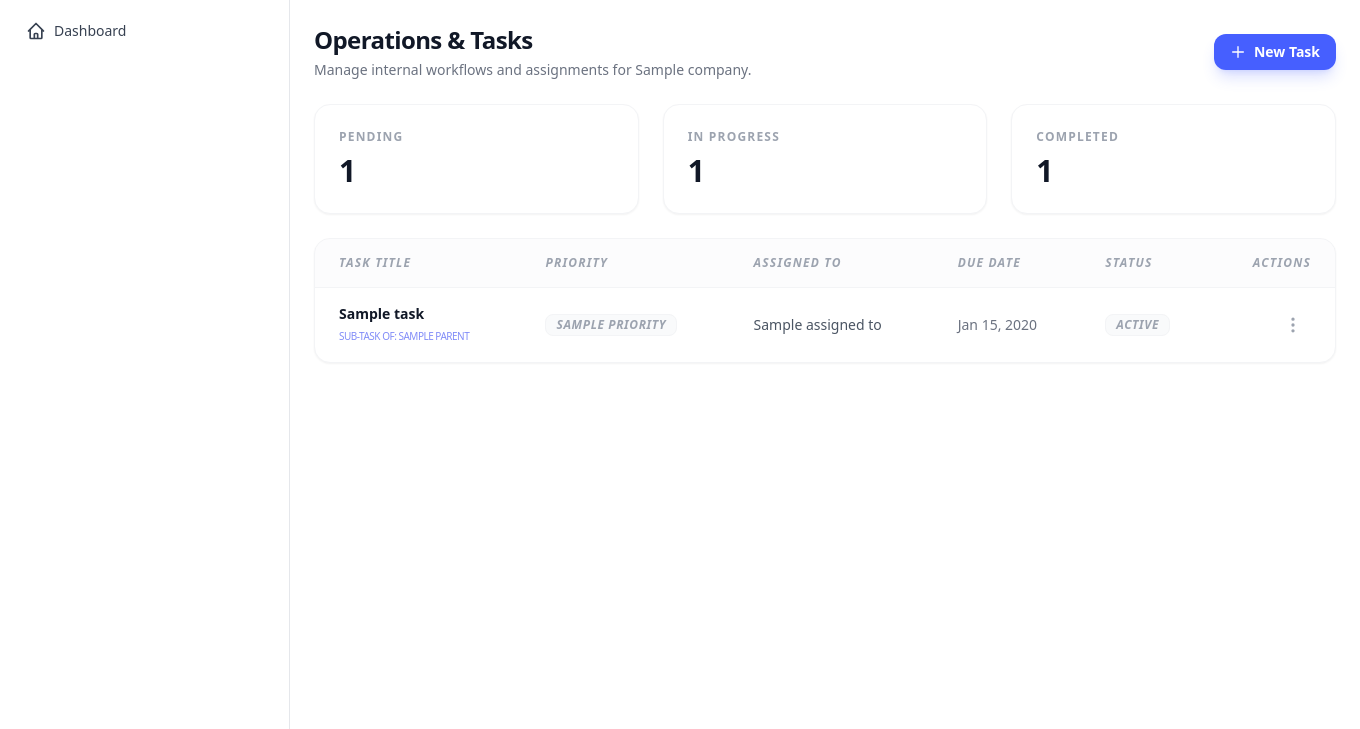
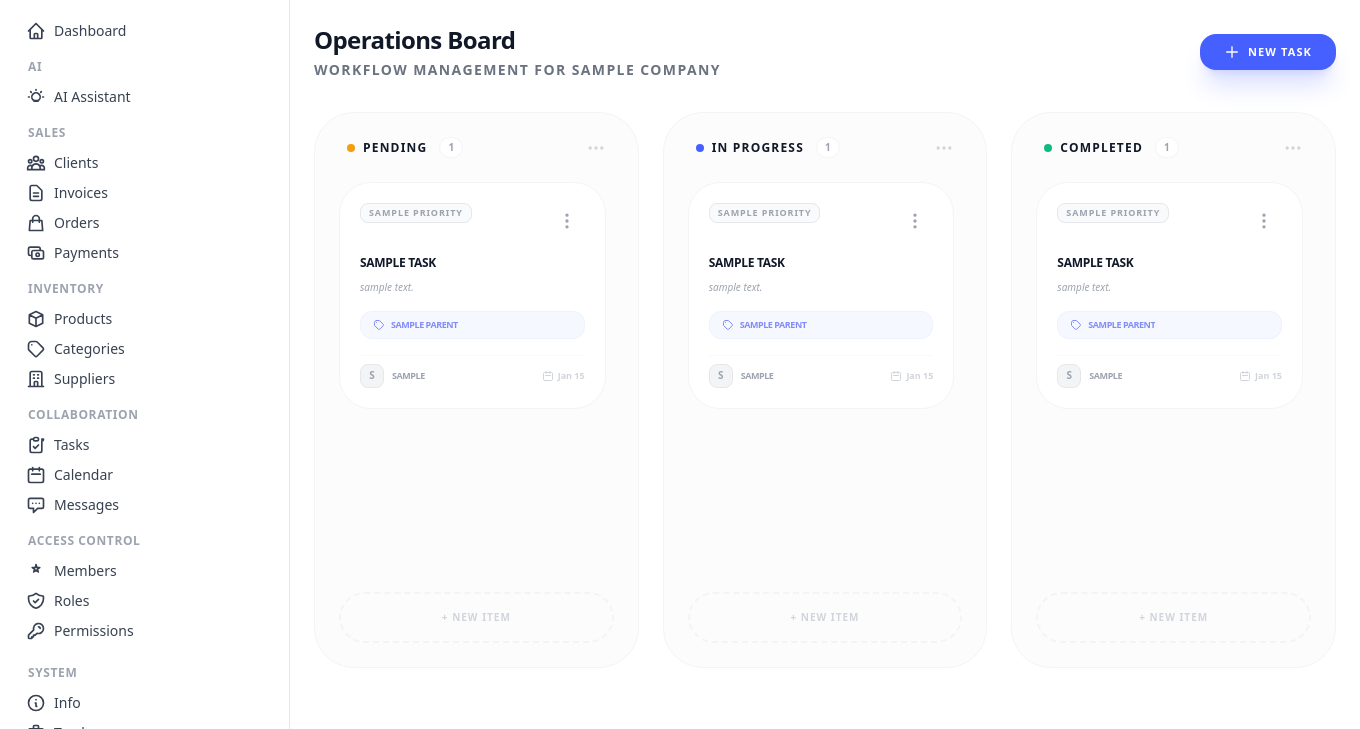
Before and after one commit to bahaztariq/OrbitErp, a Laravel app: template resources/views/tasks/index.blade.php in a window 1360 px wide. Shown: the part 71-800 px from the top of the page. Run offline with Laravel 12, Linux system fonts and the light colour scheme; a user stored in the database is signed in; data comes from the database, SQL or seed files in the repository; tables that the repository leaves empty hold one stand-in row (values such as "Sample post"); the template is opened without the code that fills it: most values are stand-ins (such as "Sample title", 1, 10 or a date in 2020); data that the repository does not hold is empty; style sheets or scripts are compiled from the project's sources; parts of the project's set-up code (start-up, migrations or seed data) failed here and were passed over.

Commit message:
refactor: redesign tasks index page with a vertical board layout and updated styling

```diff
--- a/resources/views/tasks/index.blade.php
+++ b/resources/views/tasks/index.blade.php
@@ -1,132 +1,132 @@
 @extends('layouts.admin')
 
 @section('content')
-<div class="space-y-6">
-    <div class="flex items-center justify-between">
+<div class="space-y-8 flex flex-col h-[calc(100vh-140px)]">
+    <div class="flex items-center justify-between shrink-0">
         <div>
-            <h2 class="text-2xl font-bold text-gray-900 tracking-tight">Operations & Tasks</h2>
-            <p class="text-sm text-gray-500 mt-1">Manage internal workflows and assignments for {{ $company->name }}.</p>
+            <h2 class="text-2xl font-bold text-gray-900 tracking-tight">Operations Board</h2>
+            <p class="text-sm text-gray-500 mt-1 uppercase tracking-widest font-black text-[10px]">Workflow Management for {{ $company->name }}</p>
         </div>
-        <a href="{{ route('tasks.create', $company->slug) }}" class="inline-flex items-center gap-2 px-4 py-2 bg-brand-500 hover:bg-brand-600 text-white text-sm font-bold rounded-xl transition-all shadow-lg shadow-brand-500/20">
-            <svg class="w-4 h-4" fill="none" stroke="currentColor" viewBox="0 0 24 24">
-                <path stroke-linecap="round" stroke-linejoin="round" stroke-width="2" d="M12 4v16m8-8H4" />
-            </svg>
-            New Task
-        </a>
-    </div>
-
-    <!-- Stats or Filters Placeholder -->
-    <div class="grid grid-cols-1 md:grid-cols-3 gap-6">
-        <div class="bg-white rounded-2xl border border-gray-100 shadow-sm p-6 flex flex-col justify-between">
-            <span class="text-xs font-bold text-gray-400 uppercase tracking-widest">Pending</span>
-            <span class="text-3xl font-bold text-gray-900 mt-2">{{ $tasks->where('status', 'pending')->count() }}</span>
-        </div>
-        <div class="bg-white rounded-2xl border border-gray-100 shadow-sm p-6 flex flex-col justify-between">
-            <span class="text-xs font-bold text-gray-400 uppercase tracking-widest">In Progress</span>
-            <span class="text-3xl font-bold text-gray-900 mt-2">{{ $tasks->where('status', 'processing')->count() }}</span>
-        </div>
-        <div class="bg-white rounded-2xl border border-gray-100 shadow-sm p-6 flex flex-col justify-between">
-            <span class="text-xs font-bold text-gray-400 uppercase tracking-widest">Completed</span>
-            <span class="text-3xl font-bold text-gray-900 mt-2">{{ $tasks->where('status', 'completed')->count() }}</span>
+        <div class="flex items-center gap-3">
+            <a href="{{ route('tasks.create', $company->slug) }}" class="inline-flex items-center gap-2 px-6 py-2.5 bg-brand-500 hover:bg-brand-600 text-white text-[11px] font-black uppercase tracking-widest rounded-2xl transition-all shadow-xl shadow-brand-500/20 active:scale-95">
+                <svg class="w-4 h-4" fill="none" stroke="currentColor" viewBox="0 0 24 24">
+                    <path stroke-linecap="round" stroke-linejoin="round" stroke-width="2" d="M12 4v16m8-8H4" />
+                </svg>
+                New Task
+            </a>
         </div>
     </div>
 
-    <div class="bg-white rounded-2xl border border-gray-100 shadow-sm overflow-hidden text-sm">
-        <div class="overflow-x-auto">
-            <table class="w-full text-left border-collapse">
-                <thead>
-                    <tr class="bg-gray-50/50 border-b border-gray-100 italic">
-                        <th class="py-4 px-6 text-xs font-bold text-gray-400 uppercase tracking-widest whitespace-nowrap">Task Title</th>
-                        <th class="py-4 px-6 text-xs font-bold text-gray-400 uppercase tracking-widest whitespace-nowrap">Priority</th>
-                        <th class="py-4 px-6 text-xs font-bold text-gray-400 uppercase tracking-widest whitespace-nowrap">Assigned To</th>
-                        <th class="py-4 px-6 text-xs font-bold text-gray-400 uppercase tracking-widest whitespace-nowrap">Due Date</th>
-                        <th class="py-4 px-6 text-xs font-bold text-gray-400 uppercase tracking-widest whitespace-nowrap">Status</th>
-                        <th class="py-4 px-6 text-xs font-bold text-gray-400 uppercase tracking-widest whitespace-nowrap text-right">Actions</th>
-                    </tr>
-                </thead>
-                <tbody class="divide-y divide-gray-100">
-                    @forelse($tasks as $task)
-                    <tr class="group hover:bg-gray-50/50 transition-colors">
-                        <td class="py-4 px-6">
-                            <div class="font-bold text-gray-900">{{ $task->title }}</div>
-                            @if($task->parent)
-                                <div class="text-[10px] text-indigo-400 mt-0.5 uppercase tracking-tighter">Sub-task of: {{ $task->parent->title }}</div>
-                            @endif
-                        </td>
-                        <td class="py-4 px-6">
-                            @php
-                                $priorityClasses = [
-                                    'low' => 'text-emerald-500 bg-emerald-50 border-emerald-100',
-                                    'medium' => 'text-amber-500 bg-amber-50 border-amber-100',
-                                    'high' => 'text-rose-500 bg-rose-50 border-rose-100',
-                                ];
-                                $pClass = $priorityClasses[$task->priority] ?? 'bg-gray-50 text-gray-400 border-gray-100';
-                            @endphp
-                            <span class="inline-flex items-center px-2.5 py-0.5 rounded-lg text-xs font-bold uppercase tracking-wider border {{ $pClass }} italic">
-                                {{ $task->priority }}
+    @php
+        $columns = [
+            'pending' => ['label' => 'Pending', 'bg' => 'bg-amber-500', 'text' => 'text-amber-600'],
+            'processing' => ['label' => 'In Progress', 'bg' => 'bg-brand-500', 'text' => 'text-brand-600'],
+            'completed' => ['label' => 'Completed', 'bg' => 'bg-emerald-500', 'text' => 'text-emerald-600'],
+        ];
+    @endphp
+
+    <div class="flex-1 overflow-x-auto pb-4 -mx-4 md:-mx-6 px-4 md:px-6">
+        <div class="flex gap-6 h-full min-w-[1000px]">
+            @foreach($columns as $status => $meta)
+                <div class="flex-1 min-w-[320px] bg-gray-50/50 rounded-[2.5rem] border border-gray-100 p-6 flex flex-col gap-6">
+                    <!-- Column Header -->
+                    <div class="flex items-center justify-between px-2">
+                        <div class="flex items-center gap-2">
+                            <div class="w-2 h-2 rounded-full {{ $meta['bg'] }}"></div>
+                            <h3 class="text-xs font-black text-gray-900 uppercase tracking-widest">{{ $meta['label'] }}</h3>
+                            <span class="text-[10px] bg-white border border-gray-100 text-gray-400 px-2 py-0.5 rounded-full font-bold ml-1">
+                                {{ $tasks->where('status', $status)->count() }}
                             </span>
-                        </td>
-                        <td class="py-4 px-6 text-gray-600">
-                            {{ $task->assignedTo ? $task->assignedTo->name : 'Unassigned' }}
-                        </td>
-                        <td class="py-4 px-6 text-gray-500">
-                            {{ \Carbon\Carbon::parse($task->end_date)->format('M d, Y') }}
-                        </td>
-                        <td class="py-4 px-6">
-                            @php
-                                $statusClasses = [
-                                    'pending' => 'bg-amber-50 text-amber-600 border-amber-100',
-                                    'processing' => 'bg-indigo-50 text-indigo-600 border-indigo-100',
-                                    'completed' => 'bg-emerald-50 text-emerald-600 border-emerald-100',
-                                ];
-                                $sClass = $statusClasses[$task->status] ?? 'bg-gray-50 text-gray-400 border-gray-100';
-                            @endphp
-                            <span class="inline-flex items-center px-2.5 py-0.5 rounded-lg text-xs font-bold uppercase tracking-wider border {{ $sClass }} italic">
-                                {{ $task->status }}
-                            </span>
-                        </td>
-                        <td class="py-4 px-6 text-right">
-                            <x-table.actions-dropdown>
-                                <x-table.dropdown-item :href="route('tasks.show', [$company->slug, $task->id])">
-                                    <svg class="w-4 h-4" fill="none" stroke="currentColor" viewBox="0 0 24 24">
-                                        <path stroke-linecap="round" stroke-linejoin="round" stroke-width="2" d="M15 12a3 3 0 11-6 0 3 3 0 016 0z" />
-                                        <path stroke-linecap="round" stroke-linejoin="round" stroke-width="2" d="M2.458 12C3.732 7.943 7.523 5 12 5c4.478 0 8.268 2.943 9.542 7-1.274 4.057-5.064 7-9.542 7-4.477 0-8.268-2.943-9.542-7z" />
-                                    </svg>
-                                    View Details
-                                </x-table.dropdown-item>
+                        </div>
+                         <button class="text-gray-300 hover:text-gray-900 transition-colors">
+                            <svg class="w-5 h-5" fill="none" stroke="currentColor" viewBox="0 0 24 24"><path stroke-linecap="round" stroke-linejoin="round" stroke-width="2" d="M5 12h.01M12 12h.01M19 12h.01M6 12a1 1 0 11-2 0 1 1 0 012 0zm7 0a1 1 0 11-2 0 1 1 0 012 0zm7 0a1 1 0 11-2 0 1 1 0 012 0z"/></svg>
+                        </button>
+                    </div>
 
-                                <x-table.dropdown-item :href="route('tasks.edit', [$company->slug, $task->id])">
-                                    <svg class="w-4 h-4" fill="none" stroke="currentColor" viewBox="0 0 24 24">
-                                        <path stroke-linecap="round" stroke-linejoin="round" stroke-width="2" d="M11 5H6a2 2 0 00-2 2v11a2 2 0 002 2h11a2 2 0 002-2v-5m-1.414-9.414a2 2 0 112.828 2.828L11.828 15H9v-2.828l8.586-8.586z" />
-                                    </svg>
-                                    Edit Task
-                                </x-table.dropdown-item>
+                    <!-- Task Cards Container -->
+                    <div class="flex-1 space-y-4 overflow-y-auto pr-2 custom-scrollbar">
+                        @forelse($tasks->where('status', $status) as $task)
+                            <div class="group bg-white p-5 rounded-[2rem] border border-gray-100 hover:border-brand-200 hover:shadow-2xl hover:shadow-brand-500/5 transition-all duration-500 cursor-grab active:cursor-grabbing">
+                                <div class="space-y-4">
+                                    <div class="flex items-start justify-between">
+                                         @php
+                                            $priorityColors = [
+                                                'low' => 'bg-emerald-50 text-emerald-600 border-emerald-100',
+                                                'medium' => 'bg-amber-50 text-amber-600 border-amber-100',
+                                                'high' => 'bg-rose-50 text-rose-600 border-rose-100',
+                                            ];
+                                        @endphp
+                                        <span class="px-2 py-0.5 rounded-lg text-[9px] font-black uppercase tracking-widest border {{ $priorityColors[$task->priority] ?? 'bg-gray-50 text-gray-400' }}">
+                                            {{ $task->priority }}
+                                        </span>
 
-                                <div class="my-1 border-t border-gray-100"></div>
+                                        <x-table.actions-dropdown>
+                                            <x-table.dropdown-item :href="route('tasks.show', [$company->slug, $task->id])">View</x-table.dropdown-item>
+                                            <x-table.dropdown-item :href="route('tasks.edit', [$company->slug, $task->id])">Edit</x-table.dropdown-item>
+                                        </x-table.actions-dropdown>
+                                    </div>
 
-                                <form action="{{ route('tasks.destroy', [$company->slug, $task->id]) }}" method="POST" onsubmit="return confirm('Move this task to trash?')">
-                                    @csrf
-                                    @method('DELETE')
-                                    <x-table.dropdown-item type="button" danger>
-                                        <svg class="w-4 h-4" fill="none" stroke="currentColor" viewBox="0 0 24 24">
-                                            <path stroke-linecap="round" stroke-linejoin="round" stroke-width="2" d="M19 7l-.867 12.142A2 2 0 0116.138 21H7.862a2 2 0 01-1.995-1.858L5 7m5 4v6m4-6v6m1-10V4a1 1 0 00-1-1h-4a1 1 0 00-1 1v3M4 7h16" />
-                                        </svg>
-                                        Move to Trash
-                                    </x-table.dropdown-item>
-                                </form>
-                            </x-table.actions-dropdown>
-                        </td>
-                    </tr>
-                    @empty
-                    <tr>
-                        <td colspan="6" class="py-16 text-center text-gray-400 italic">
-                            No tasks found for this workspace.
-                        </td>
-                    </tr>
-                    @endforelse
-                </tbody>
-            </table>
+                                    <div>
+                                        <h4 class="text-xs font-black text-gray-900 group-hover:text-brand-600 transition-colors uppercase tracking-tight line-clamp-2">
+                                            {{ $task->title }}
+                                        </h4>
+                                        <p class="text-[10px] text-gray-400 mt-2 line-clamp-1 lowercase italic leading-relaxed">
+                                            {{ $task->description ?: 'No description provided.' }}
+                                        </p>
+                                    </div>
+
+                                    @if($task->parent)
+                                        <div class="flex items-center gap-1.5 px-3 py-1.5 bg-indigo-50/50 rounded-xl border border-indigo-50">
+                                            <svg class="w-3 h-3 text-indigo-400" fill="none" stroke="currentColor" viewBox="0 0 24 24"><path stroke-linecap="round" stroke-linejoin="round" stroke-width="2" d="M7 7h.01M7 3h5c.512 0 1.024.195 1.414.586l7 7a2 2 0 010 2.828l-7 7a2 2 0 01-2.828 0l-7-7A1.994 1.994 0 013 12V7a4 4 0 014-4z"/></svg>
+                                            <span class="text-[9px] font-bold text-indigo-400 uppercase tracking-tighter truncate">{{ $task->parent->title }}</span>
+                                        </div>
+                                    @endif
+
+                                    <div class="flex items-center justify-between pt-2 border-t border-gray-50">
+                                        <div class="flex items-center gap-2">
+                                            <div class="w-6 h-6 rounded-lg bg-gray-100 flex items-center justify-center text-[10px] font-black text-gray-400 uppercase border border-gray-200" title="{{ $task->assignedTo->name ?? 'Unassigned' }}">
+                                                @if($task->assignedTo)
+                                                    {{ substr($task->assignedTo->name, 0, 1) }}
+                                                @else
+                                                    ?
+                                                @endif
+                                            </div>
+                                            <span class="text-[9px] font-bold text-gray-400 uppercase tracking-tighter">
+                                                {{ $task->assignedTo ? explode(' ', $task->assignedTo->name)[0] : 'Unassigned' }}
+                                            </span>
+                                        </div>
+
+                                        <div class="flex items-center gap-1 text-gray-300 group-hover:text-brand-400 transition-colors">
+                                            <svg class="w-3 h-3" fill="none" stroke="currentColor" viewBox="0 0 24 24"><path stroke-linecap="round" stroke-linejoin="round" stroke-width="2" d="M8 7V3m8 4V3m-9 8h10M5 21h14a2 2 0 002-2V7a2 2 0 00-2-2H5a2 2 0 00-2 2v12a2 2 0 002 2z"/></svg>
+                                            <span class="text-[9px] font-black">{{ \Carbon\Carbon::parse($task->end_date)->format('M d') }}</span>
+                                        </div>
+                                    </div>
+                                </div>
+                            </div>
+                        @empty
+                            <div class="py-12 px-6 rounded-[2rem] border-2 border-dashed border-gray-100 flex flex-col items-center justify-center text-center gap-3">
+                                <div class="w-10 h-10 bg-white rounded-xl flex items-center justify-center text-gray-100">
+                                    <svg class="w-6 h-6" fill="none" stroke="currentColor" viewBox="0 0 24 24"><path stroke-linecap="round" stroke-linejoin="round" stroke-width="2" d="M12 9v2m0 4h.01m-6.938 4h13.856c1.54 0 2.502-1.667 1.732-3L13.732 4c-.77-1.333-2.694-1.333-3.464 0L3.268 17c-.77 1.333.192 3 1.732 3z"/></svg>
+                                </div>
+                                <p class="text-[10px] font-bold text-gray-300 uppercase tracking-widest italic">Clear Sky</p>
+                            </div>
+                        @endforelse
+                    </div>
+
+                    <!-- Add Card Shortcut -->
+                    <a href="{{ route('tasks.create', ['company' => $company->slug, 'status' => $status]) }}" class="group/btn flex items-center justify-center py-4 border-2 border-dashed border-gray-100 rounded-[2rem] hover:border-brand-200 hover:bg-white transition-all">
+                        <span class="text-[10px] font-black text-gray-300 group-hover/btn:text-brand-500 uppercase tracking-widest">+ New Item</span>
+                    </a>
+                </div>
+            @endforeach
         </div>
     </div>
 </div>
+
+<style>
+    .custom-scrollbar::-webkit-scrollbar { width: 4px; }
+    .custom-scrollbar::-webkit-scrollbar-track { background: transparent; }
+    .custom-scrollbar::-webkit-scrollbar-thumb { background: #f1f1f1; border-radius: 10px; }
+    .custom-scrollbar::-webkit-scrollbar-thumb:hover { background: #e2e2e2; }
+</style>
 @endsection
```
